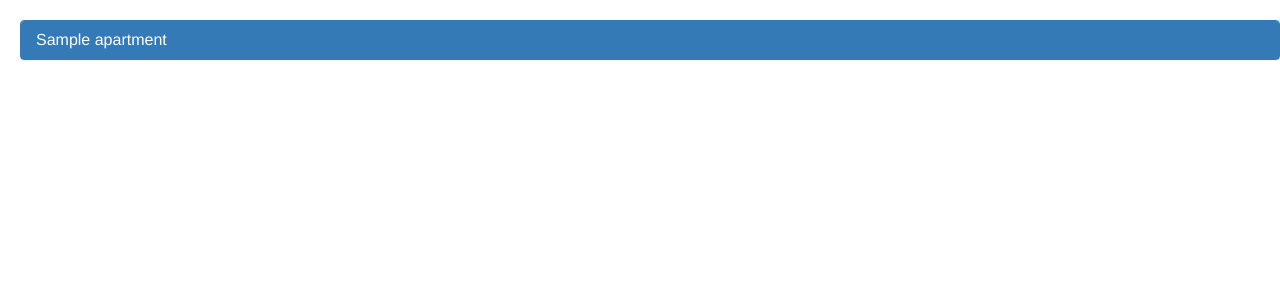
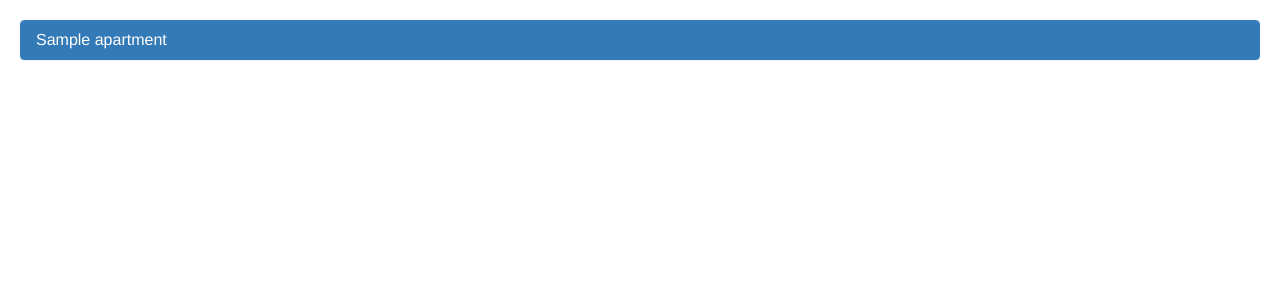
Before and after one commit to sashau2001/PropertyListingWebsite, a Django app: page /reviews/ in a window 1280 px wide. Shown: the part 62-362 px from the top of the page. Run offline with Django 3.2, Linux system fonts and the light colour scheme; tables that the repository leaves empty hold one stand-in row (values such as "Sample post"); some libraries are stand-ins or nearby versions.

Commit message:
Fixed list margins

```diff
--- a/b02_housing_app/templates/reviews.html
+++ b/b02_housing_app/templates/reviews.html
@@ -1,13 +1,18 @@
 
- {% include 'navbar.html' %}
- {% include 'footer.html' %}
+{% include 'navbar.html' %}
+{% include 'footer.html' %}
+
 
 {% load bootstrap5 %}
+
 {% bootstrap_css %}
 {% bootstrap_javascript %}
 {% bootstrap_messages %}
 
-<div class="last-content">
+
+
+
+<div class="last-content" id="wrapper">
 {% if review_list %}
 
 {% regroup review_list by apt_name as property_list %}
@@ -46,7 +51,7 @@
 </div>
 
 <!-- Style -->
-<style type="text/css">
+<style>
     ul {
      list-style-type: none;
     }
@@ -56,7 +61,13 @@
     #review:visited {
         color: #fff;
     }
+    #wrapper {
+       margin-right: 20px;
+    }
+
 </style>
+
+
 
 <link rel="stylesheet" href="https://maxcdn.bootstrapcdn.com/bootstrap/3.4.1/css/bootstrap.min.css">
 <script src="https://ajax.googleapis.com/ajax/libs/jquery/3.4.1/jquery.min.js"></script>
```
